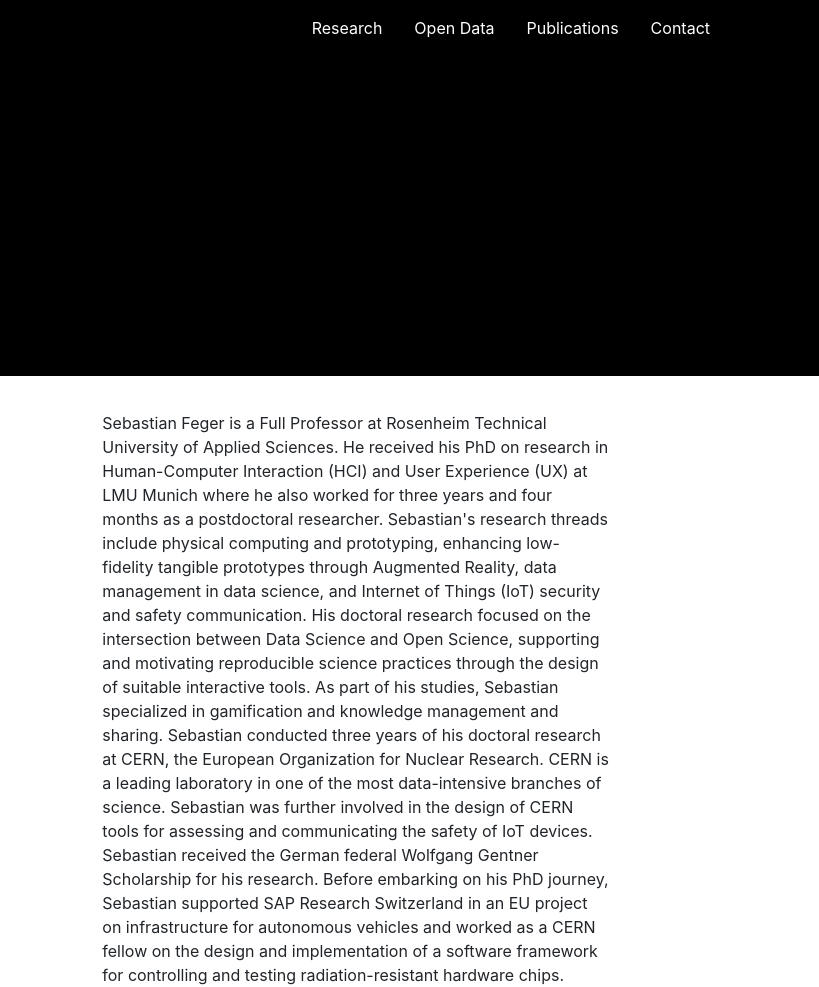
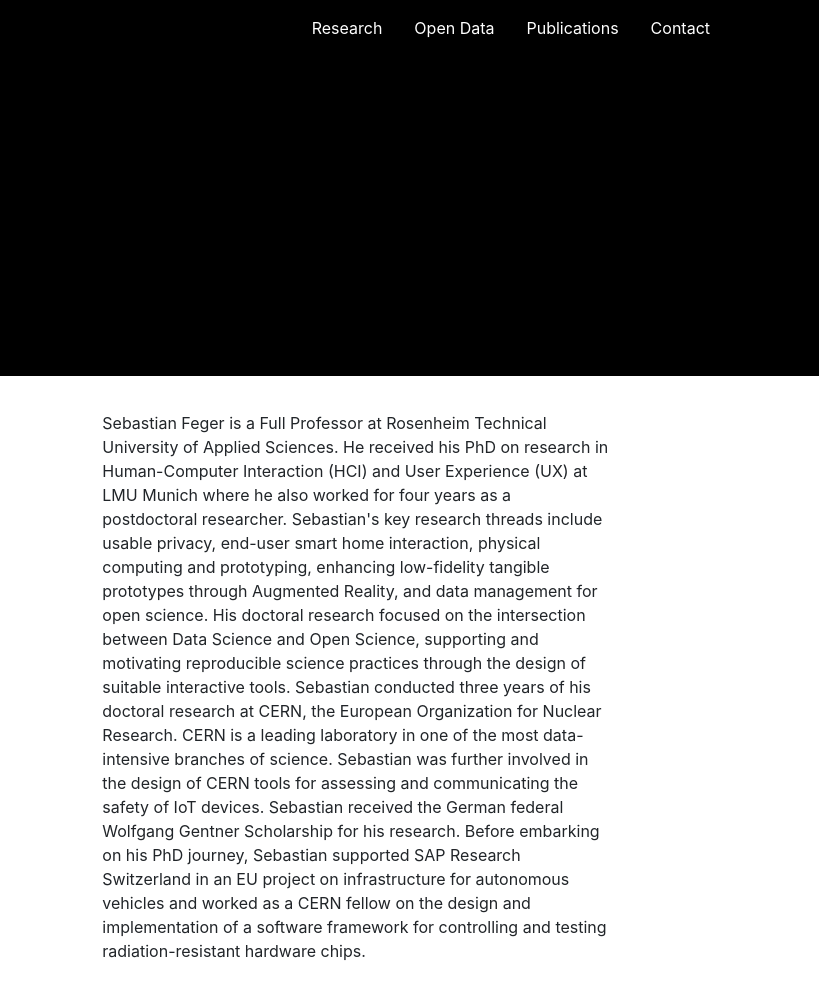
Before and after one commit to sefeg/sefeg.github.io, a website: page index.html in a window 1280 px wide. Shown: the full height of the page, 461-1280 px from the left. After the commit the page ends 963 px from the top, so only its background shows below. Drawn offline with nearby package versions, Linux system fonts and the light colour scheme.

Commit message:
Update index.html

```diff
--- a/index.html
+++ b/index.html
@@ -114,12 +114,11 @@
                     <div class="row">
                         <div class="col-xl-9">
                             <div class="large-text-container">
-                                Sebastian Feger is a Full Professor at Rosenheim Technical University of Applied Sciences. He received his PhD on research in Human-Computer Interaction (HCI) and User Experience (UX) at LMU Munich where he also worked for three years and four months as a postdoctoral researcher.
-                                Sebastian's research threads include physical computing and prototyping, enhancing low-fidelity tangible prototypes through Augmented Reality,
-                                data management in data science, and Internet of Things (IoT) security and safety communication.
+                                Sebastian Feger is a Full Professor at Rosenheim Technical University of Applied Sciences. He received his PhD on research in Human-Computer Interaction (HCI) and User Experience (UX) at LMU Munich where he also worked for four years as a postdoctoral researcher.
+                                Sebastian's key research threads include usable privacy, end-user smart home interaction, physical computing and prototyping, enhancing low-fidelity tangible prototypes through Augmented Reality,
+                                and data management for open science.
                                 His doctoral research focused on the intersection between Data Science and Open Science, supporting and motivating
-                                reproducible science practices through the design of suitable interactive tools. As part of his studies, Sebastian specialized
-                                in gamification and knowledge management and sharing. Sebastian conducted three years of his
+                                reproducible science practices through the design of suitable interactive tools. Sebastian conducted three years of his
                                 doctoral research at CERN, the European Organization for
                                 Nuclear Research. CERN is a leading laboratory in one of the
                                 most data-intensive branches of science. Sebastian was further involved in the
```
